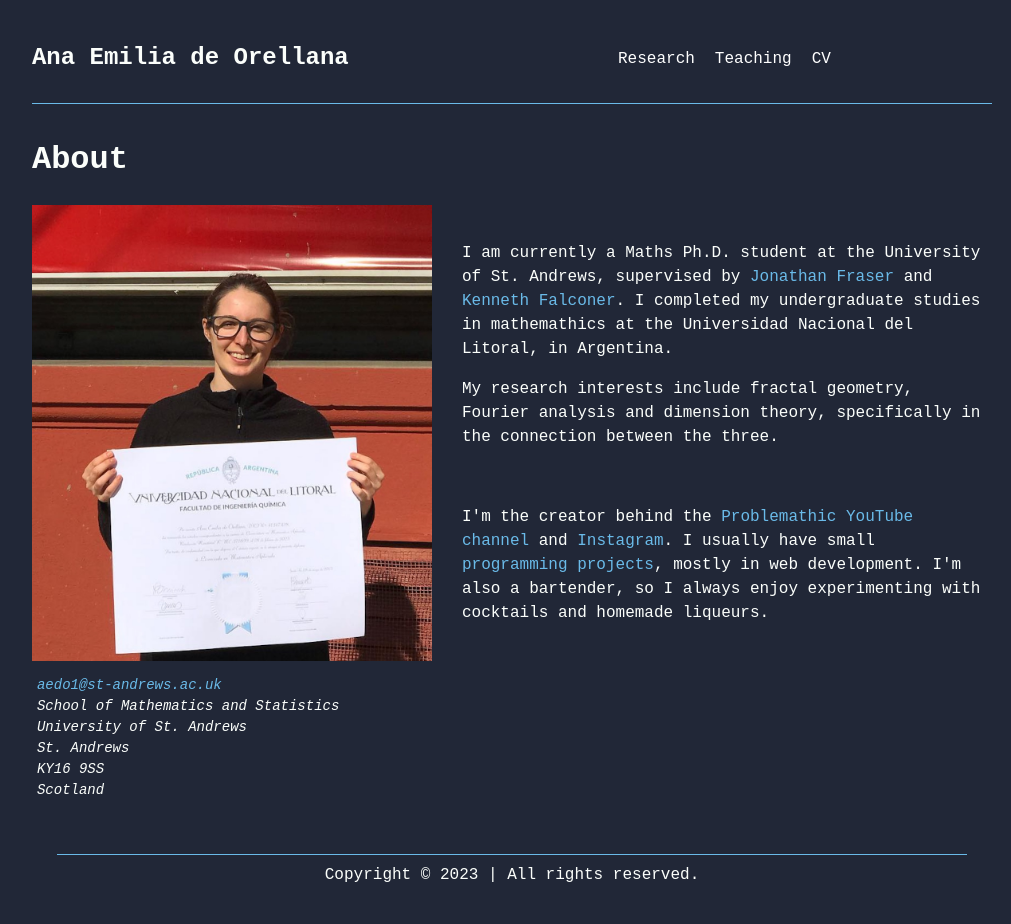
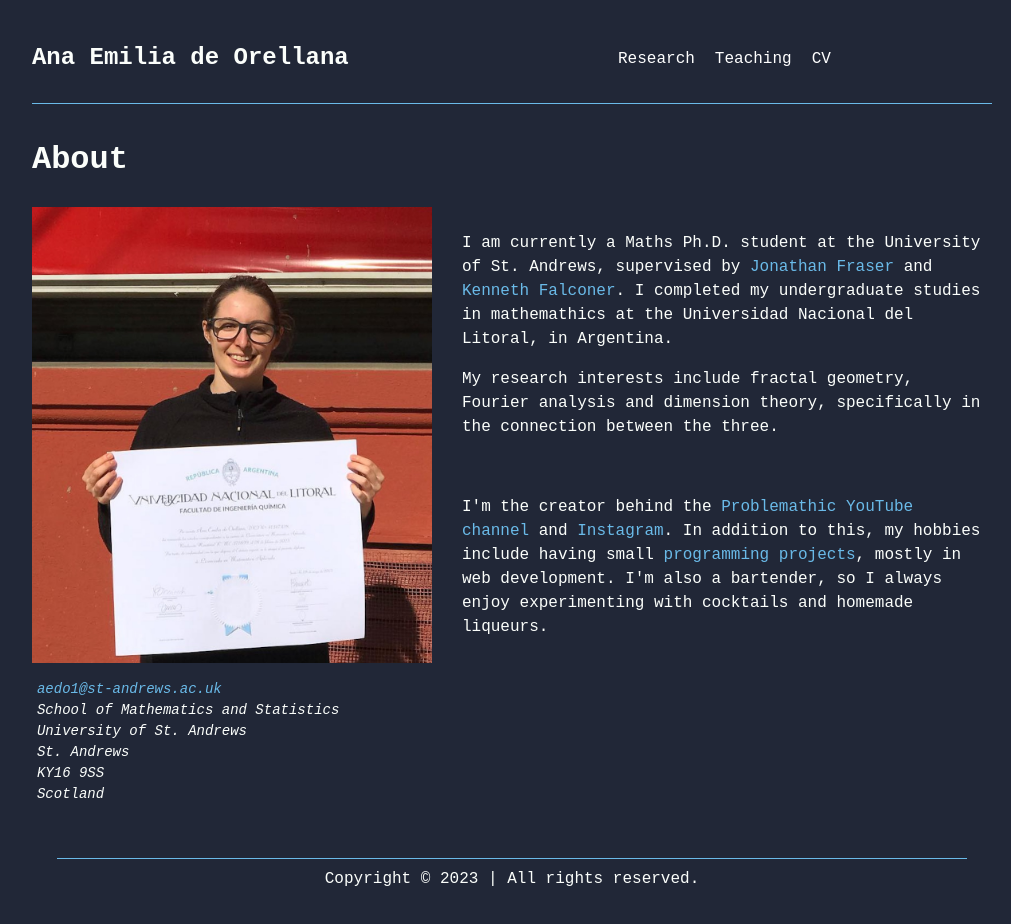
Before and after one commit to AnadeOre/anadeore.github.io, a Next.js app: page / in a window 1280 px wide. Shown: the top 924 px of the page, without its empty margins (128-1139 px from the left). Built offline with nearby package versions, Linux system fonts and the light colour scheme.

Commit message:
Update about me

```diff
--- a/src/app/page.js
+++ b/src/app/page.js
@@ -53,7 +53,7 @@ export default function Home() {
               className='linkDecor'>
               Instagram
             </Link>
-            . I usually have small{' '}
+            . In addition to this, my hobbies include having small{' '}
             <Link
               href='https://github.com/AnadeOre'
               target='_blank'
```
